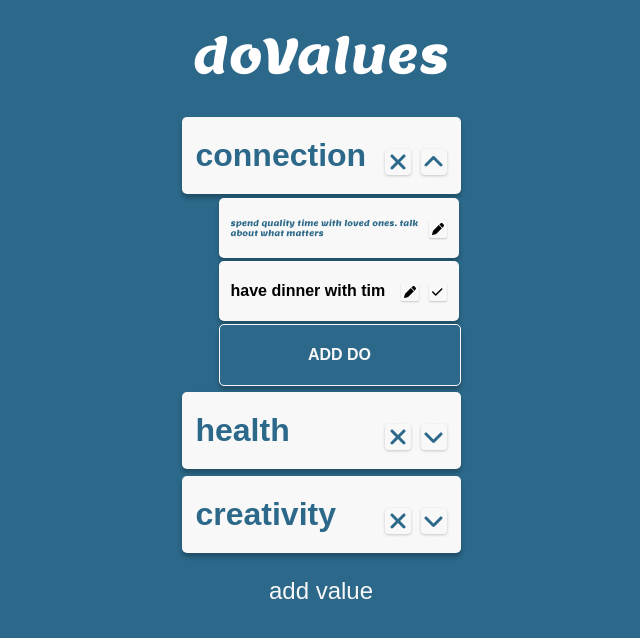
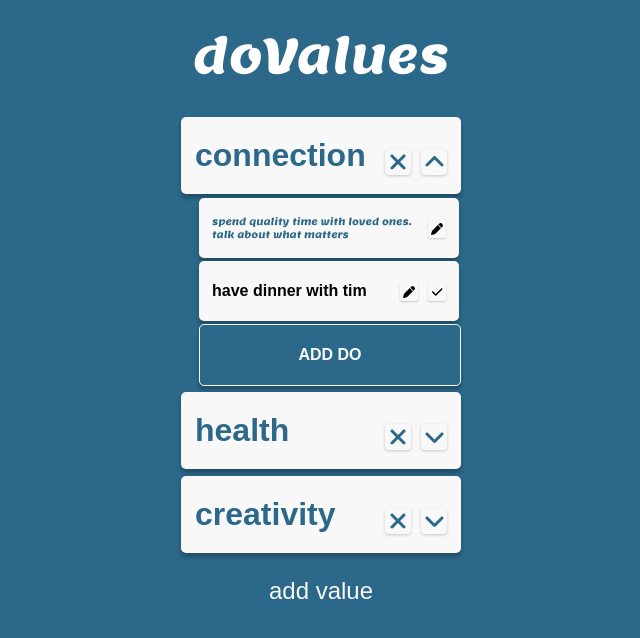
Before and after one commit to josephrmartinez/dovalues, a React (Create React App) app: page / in a window 1280 px wide. Shown: the top 638 px of the page, without its empty margins (319-959 px from the left). Built offline with nearby package versions, Linux system fonts and the light colour scheme; a web font is replaced by a local one.

Commit message:
Add todo working doc. Change width of child boxes.

```diff
--- a/src/App.css
+++ b/src/App.css
@@ -35,7 +35,7 @@ main{
   justify-content: center;
   flex-direction: row;
   margin-top: .4em;
-  width: 279px;
+  width: 280px;
   height: 77px;
   background: var(--main-wht-color);
   box-shadow: 0px 4px 4px rgba(0, 0, 0, 0.25);
@@ -112,7 +112,7 @@ main{
   align-items: center;
   justify-content: center;
   flex-direction: row;
-  width: 240px;
+  width: 260px;
   height: 60px;
   box-shadow: 0px 4px 4px rgba(0, 0, 0, 0.25);
   border-radius: 5px;
@@ -153,7 +153,7 @@ main{
 .value-description{
   color: var(--main-bg-color);
   font-family: 'Lemon', cursive;
-  font-size: .5em;
+  font-size: .6em;
 }
 
 .cb-icons{
```
Also changed, not shown: src/TODO.txt (added).
